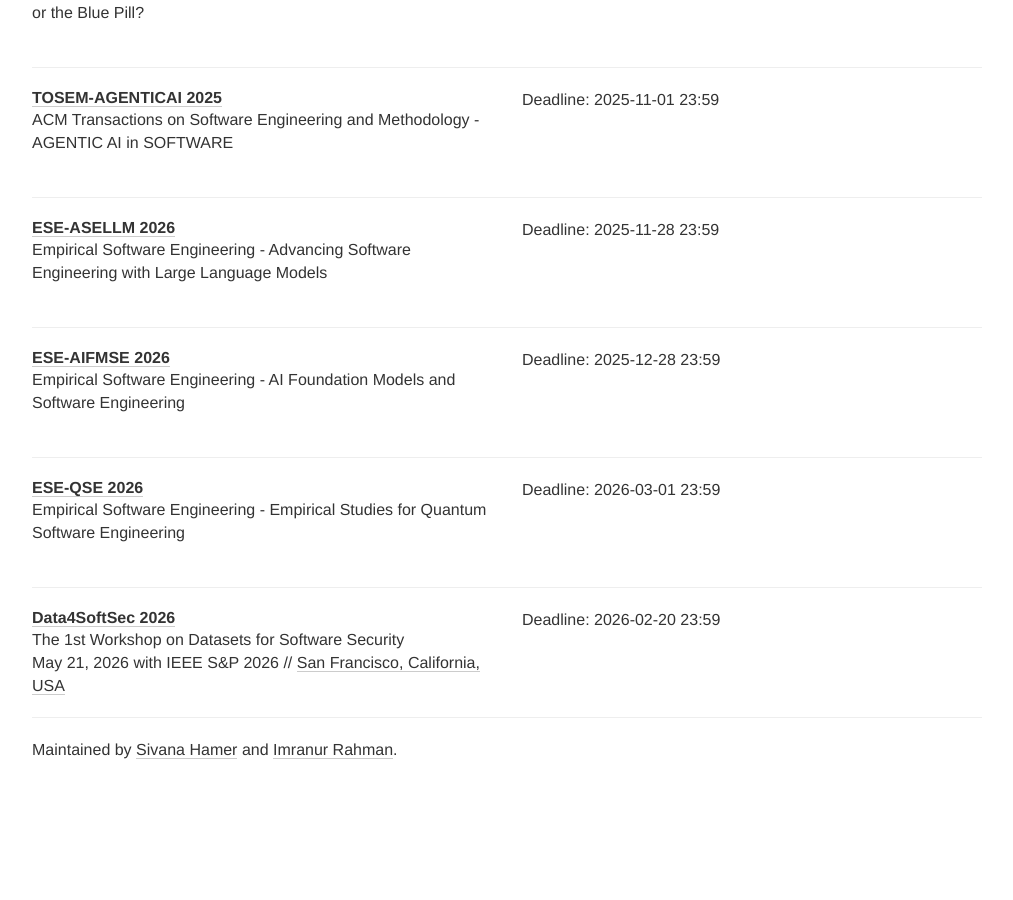
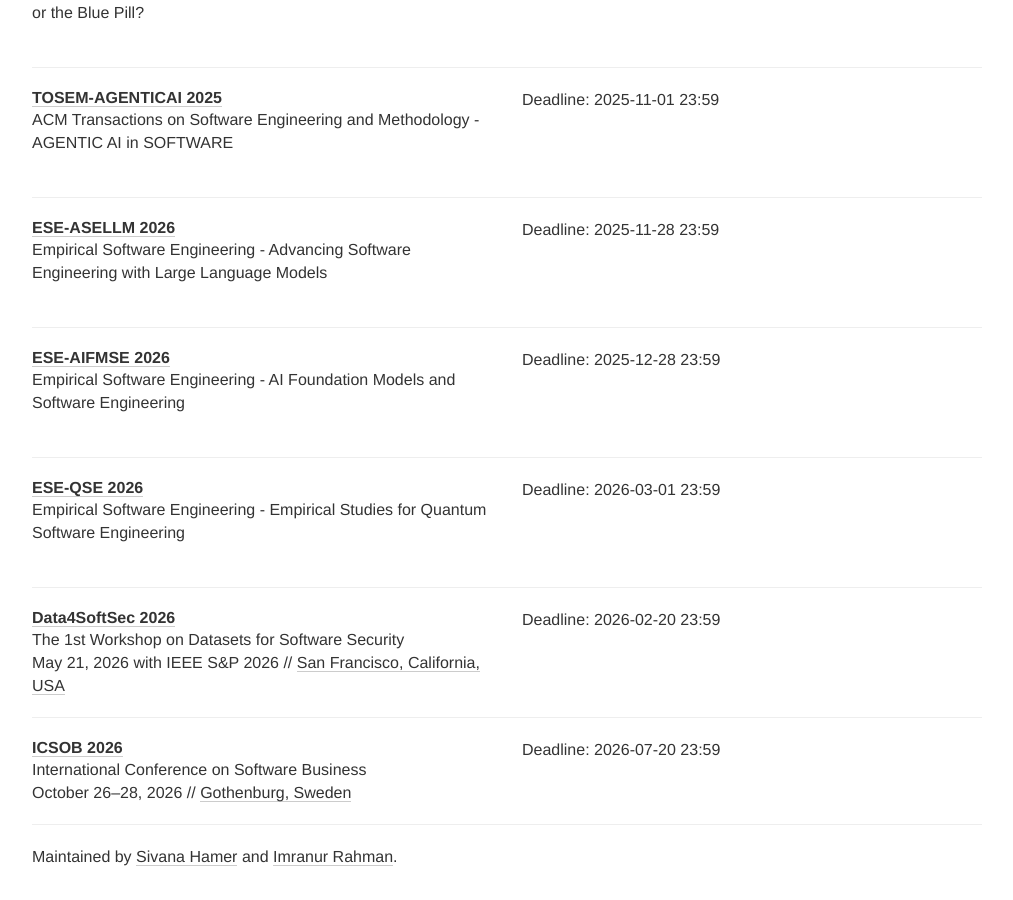
Before and after one commit to se-deadlines/se-deadlines.github.io, a Jekyll site: the page built from index.html, in a window 1280 px wide and 900 px high, scrolled down 22660 px. Shown: the whole window, without its empty margins (133-1146 px from the left). Built offline with Jekyll 4.4.1, drawn with Linux system fonts in a browser that asks for light colours; nearby versions of some CDN libraries; before the commit the page ends 23453 px from its top, so only the background shows below that.

Commit message:
Add ICSOB 2026

```diff
--- a/_data/conferences.yml
+++ b/_data/conferences.yml
@@ -1803,3 +1803,13 @@
   date: May 21, 2026 with IEEE S&P 2026
   place: San Francisco, California, USA
   tags: [WO]
+
+- name: ICSOB
+  description: International Conference on Software Business
+  year: 2026
+  link: https://icsob2026.github.io/
+  deadline:
+  - "2026-07-20 23:59"
+  date: October 26-28, 2026
+  place: Gothenburg, Sweden
+  tags: [CO, RPT]
```
